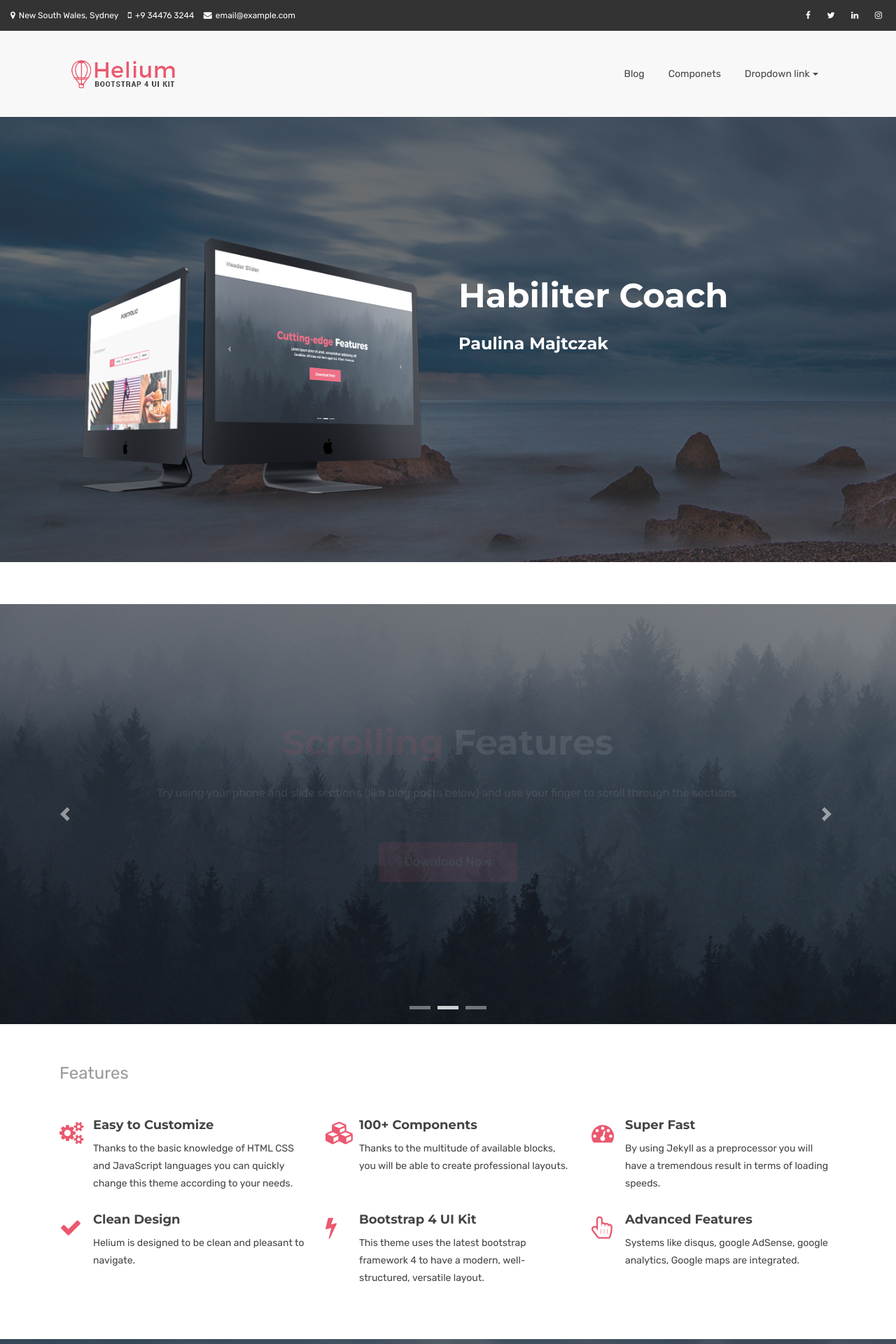
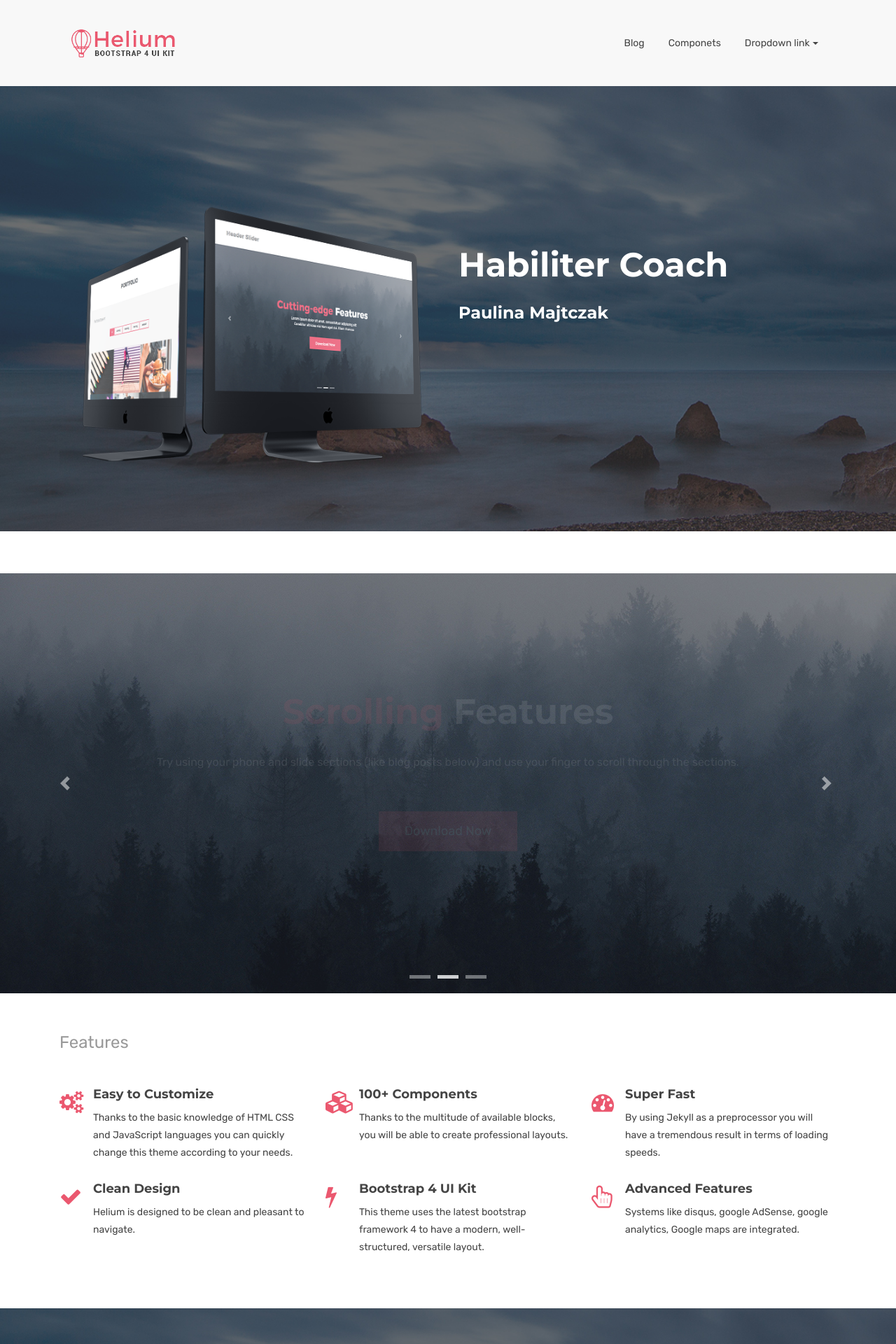
Before and after one commit to pjmajtczak/pjmajtczak.github.io, a Jekyll site: the page built from index.html, in a window 1280 px wide. Shown: the top 1920 px of the page at 70% size. Built offline with Jekyll 4.4.1, drawn with Linux system fonts in a browser that asks for light colours.

Commit message:
removed top panel

```diff
--- a/_includes/themes/bootstrap/nav-bar.html
+++ b/_includes/themes/bootstrap/nav-bar.html
@@ -1,19 +1,3 @@
-            <div class="top-menu">
-              <p>
-                <span class="left">
-                  <a href="#"><i class="fa fa-map-marker"></i>New South Wales, Sydney</a>
-                  <a href="#"><i class="fa fa-mobile-phone"></i>+9 34476 3244</a>
-                  <a href="#"><i class="fa fa-envelope"></i>email@example.com</a>
-              	</span>
-                <span class="right hidden-sm-down">
-                  {% if site.author.facebook %}<a href="https://www.facebook.com/{{ site.author.facebook }}/"><i class="fa fa-facebook"></i></a>{% endif %}
-                  {% if site.author.twitter %}<a href="https://twitter.com/{{ site.author.twitter }}"><i class="fa fa-twitter"></i></a>{% endif %}
-                  {% if site.author.linkedin %}<a href="https://www.linkedin.com/in/{{ site.author.linkedin }}/"><i class="fa fa-linkedin"></i></a>{% endif %}
-                  {% if site.author.instagram %}<a href="https://www.instagram.com/{{ site.author.instagram }}/"><i class="fa fa-instagram"></i></a>{% endif %}
-              	</span>
-              </p>
-            </div>
-
             <!-- navbar-default -->
             <nav class="navbar navbar-toggleable-sm navbar-light bg-default">
               <div class="container">
```
Also changed, not shown: 9 other files.
